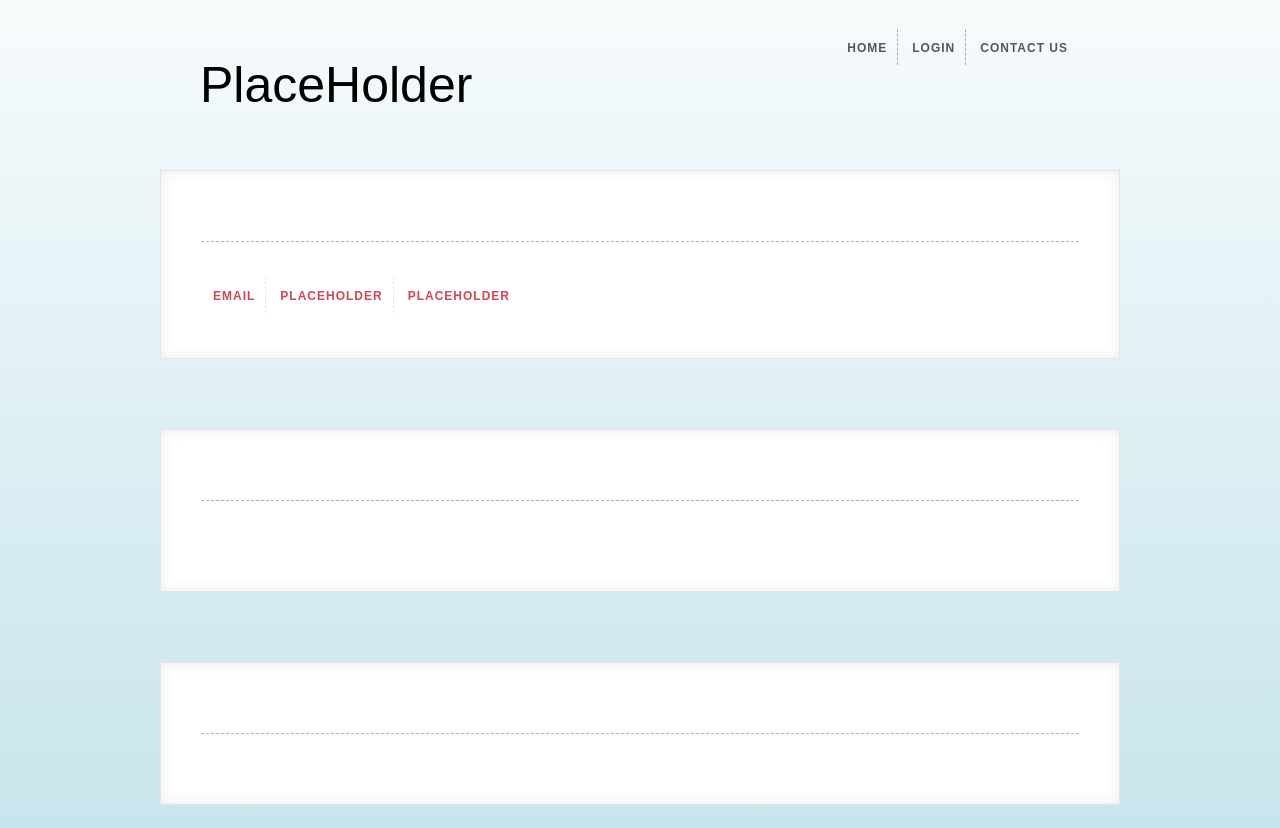
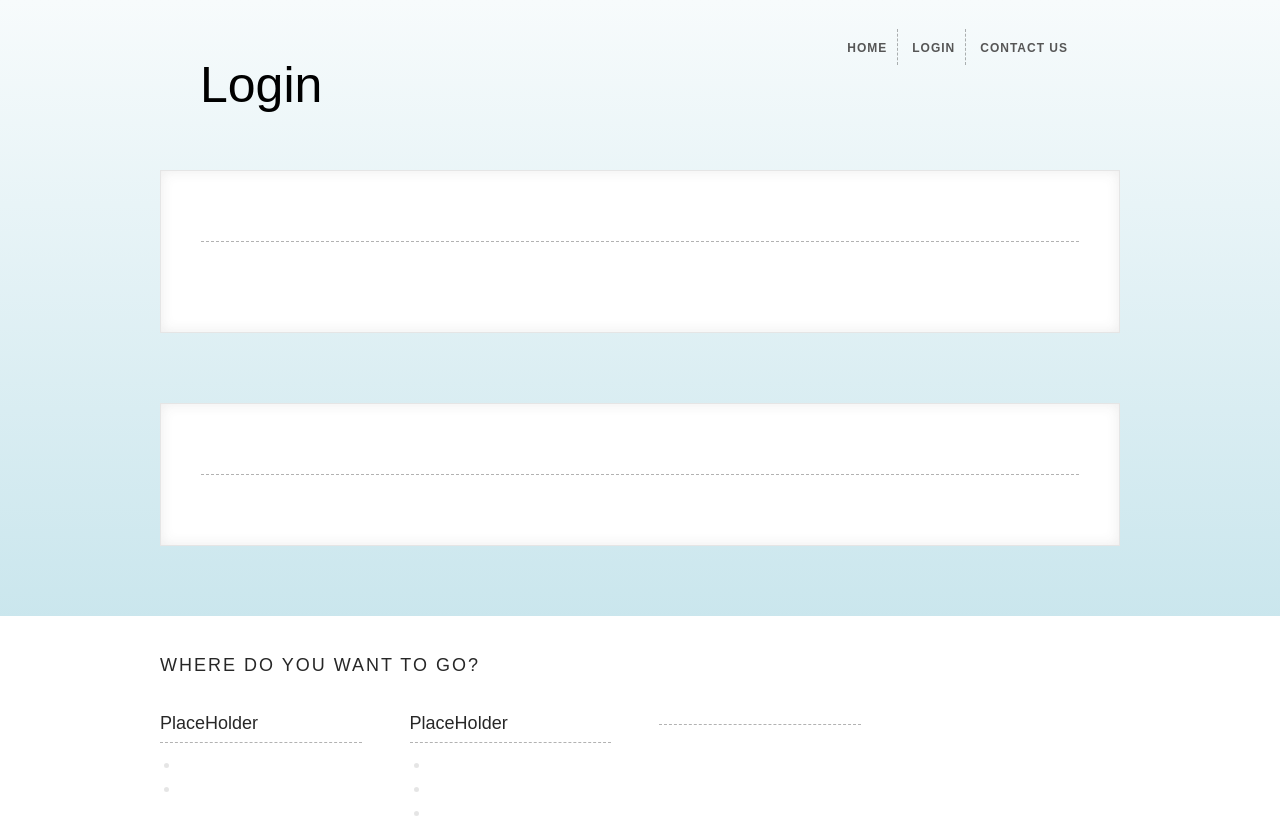
Before and after one commit to JvestGit/Window-app-site, a plain HTML site: page login.html in a window 1280 px wide. Shown: the top 828 px of the page. Drawn offline with Linux system fonts and the light colour scheme.

Commit message:
fixed title and placeholder in login

```diff
--- a/login.html
+++ b/login.html
@@ -5,7 +5,7 @@
     <meta http-equiv="X-UA-Compatible" content="IE=edge" />
     <meta name="viewport" content="width=device-width, initial-scale=1.0" />
 
-    <title>PlaceHolder</title>
+    <title>Login</title>
     <link rel="stylesheet" href="style.css" />
   </head>
 
@@ -13,7 +13,7 @@
     <section class="page-wrap">
       <header>
         <div id="top-header">
-          <h1>PlaceHolder</h1>
+          <h1>Login</h1>
           <p></p>
         </div>
 
@@ -25,20 +25,6 @@
             </ul>
           </nav>
       </header>
-
-      <section id="block1" class="module-block">
-        <h2></h2>
-
-
-
-        <ul class="social">
-          <li><a href="mailto:notmyemail@gmail.com">Email</a></li>
-
-          <li><a href="#">PlaceHolder</a></li>
-
-          <li><a href="#">PlaceHolder</a></li>
-        </ul>
-      </section>
 
       <section id="block2" class="module-block">
         <h2></h2>
```
